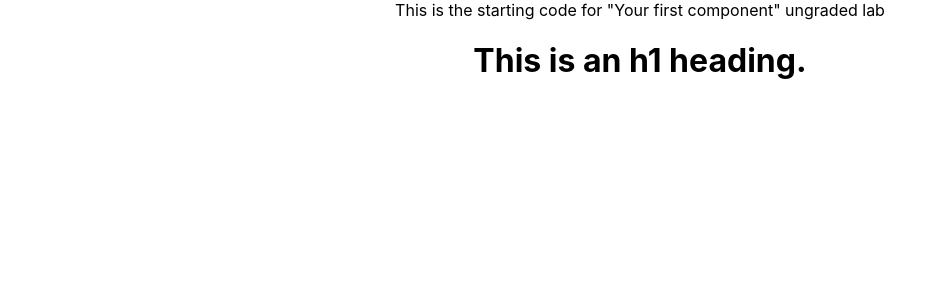
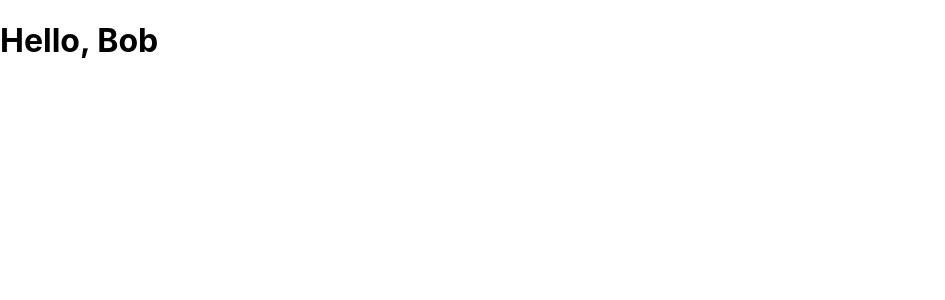
Before and after one commit to fradjibrahim/Meta-Front-End-Developer, a React (Create React App) app in the folder course5/: page / in a window 1280 px wide. Shown: the top 300 px of the page, without its empty margins (0-945 px from the left). Built offline with nearby package versions, Linux system fonts and the light colour scheme.

Commit message:
use props for communication between component

```diff
--- a/course5/src/App.js
+++ b/course5/src/App.js
@@ -1,14 +1,11 @@
-import logo from './logo.svg';
-import './App.css';
-import Heading from './Heading';
-
+import Heading from "./Heading";
 
 function App() {
-  return (
-    <div className="App">
-      This is the starting code for "Your first component" ungraded lab
-      <Heading />
-    </div>
-  );
-}
+    return (
+        <div className="App">
+            <Heading firstName="Bob"/>
+        </div>
+    );
+};
+
 export default App;
--- a/course5/src/Heading.js
+++ b/course5/src/Heading.js
@@ -1,7 +1,9 @@
-function Heading() {
+function Heading(props) {
+    // console.log(props);
+
     return (
-      <h1>This is an h1 heading.</h1>
+        <h1>Hello, {props.firstName} </h1>
     )
-  }
+}
 
 export default Heading;
```
